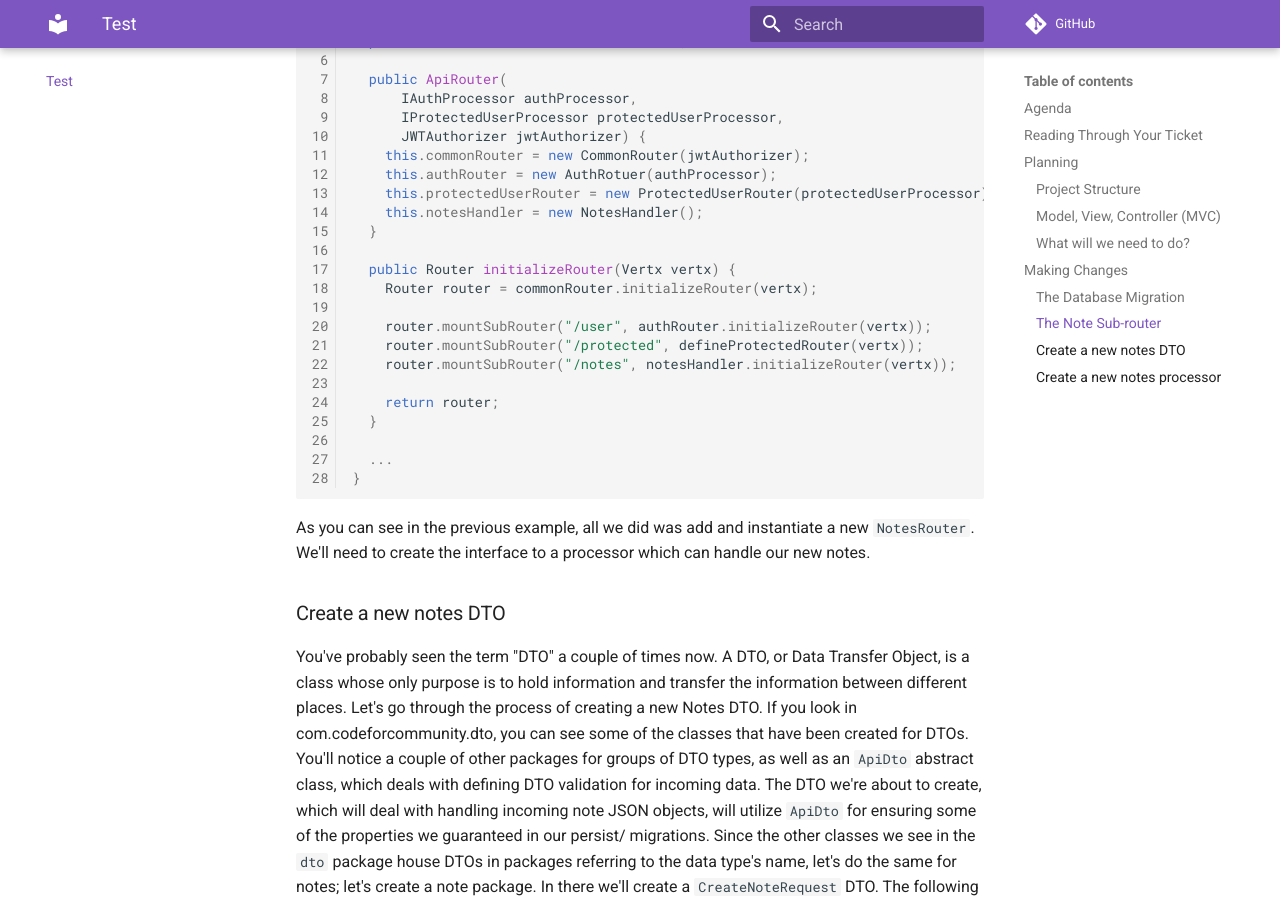
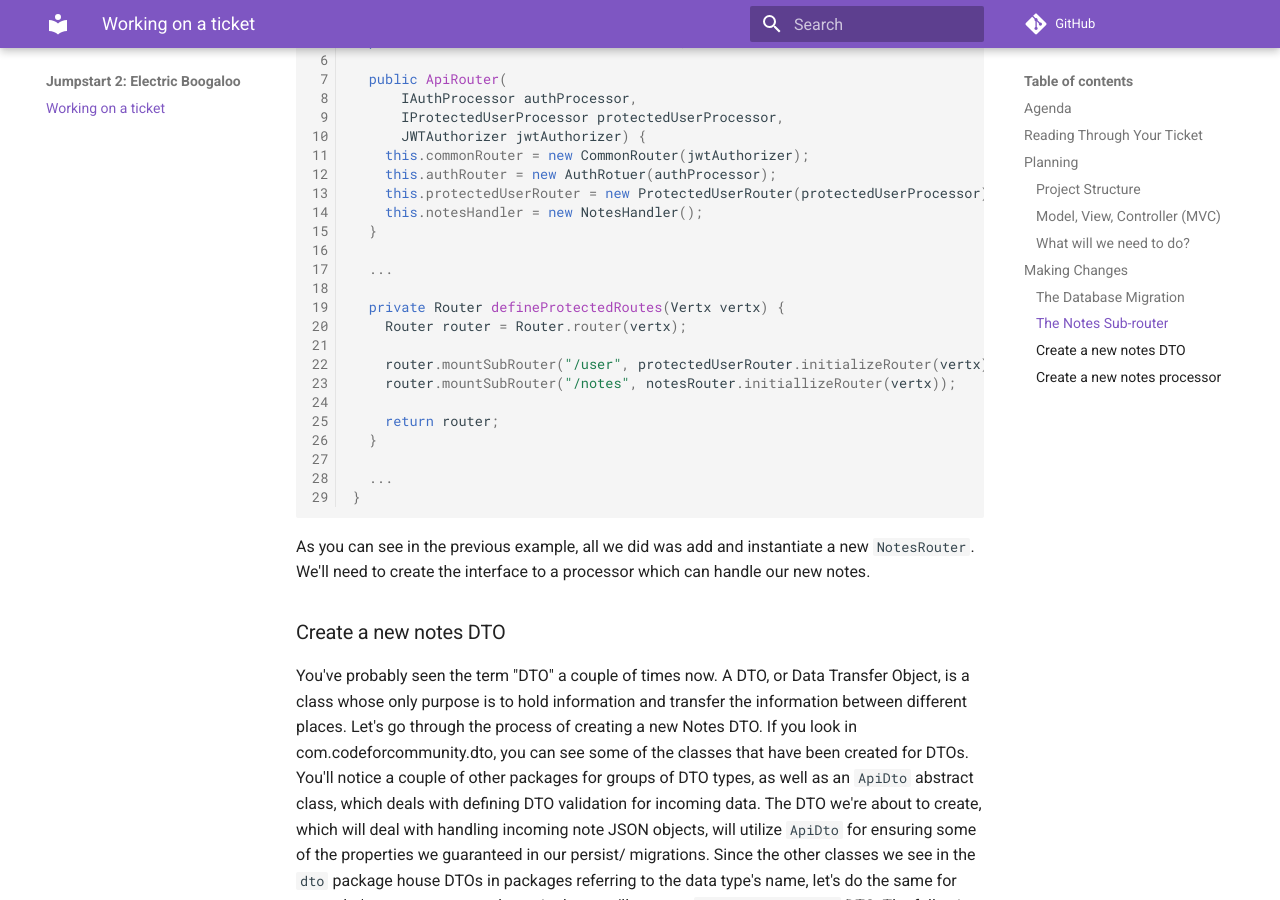
Before and after one commit to Code-4-Community/c4c-dev-docs, an MkDocs documentation site: the page built from docs/jumpstart2/general/ticket.md, in a window 1280 px wide and 900 px high, scrolled down 7908 px. Built offline with MkDocs 1.6.1 and Material for MkDocs 9.7.7, drawn with Linux system fonts in a browser that asks for light colours; comment, search, counter and statistics services are not loaded; some of the changed text lies outside the part shown.

Commit message:
Work changes

```diff
--- a/docs/jumpstart2/backend/ticket.md
+++ b/docs/jumpstart2/general/ticket.md
@@ -16,7 +16,7 @@ and ask. Good luck on your tickets!
       - Model, View, Controller (MVC)
     - What will we need to do?
 3. Making Changes
-   - ???
+    - ???
 4. Testing!!!
 5. Pull Requests
 
@@ -307,7 +307,7 @@ the record class in service/ you added when you're done.
 
 Cool, now we're done with working in persist/. Let's move on to creating the Note sub-router.
 
-### The Note Sub-router
+### The Notes Sub-router
 
 Creating a new sub-router is pretty simple, but first let's take a look at what routing even means. Routing is
 when an application receives a request at a certain endpoint, usually a path in a URL, and performs some associated
@@ -363,12 +363,13 @@ public class ApiRouter implements IRouter {
     this.notesHandler = new NotesHandler();
   }
 
-  public Router initializeRouter(Vertx vertx) {
-    Router router = commonRouter.initializeRouter(vertx);
+  ...
 
-    router.mountSubRouter("/user", authRouter.initializeRouter(vertx));
-    router.mountSubRouter("/protected", defineProtectedRouter(vertx));
-    router.mountSubRouter("/notes", notesHandler.initializeRouter(vertx));
+  private Router defineProtectedRoutes(Vertx vertx) {
+    Router router = Router.router(vertx);
+
+    router.mountSubRouter("/user", protectedUserRouter.initializeRouter(vertx));
+    router.mountSubRouter("/notes", notesRouter.initiallizeRouter(vertx));
 
     return router;
   }
@@ -450,6 +451,8 @@ We're all done with the DTO now, so let's take a look at the processor.
 
 ### Create a new notes processor
 
+Now we need to create what's called a processor for notes. In C4C, we use the term processor to define
+a class which deals with the interactions between an API and jOOQ type, both for incoming and outgoing data.
 
 
 
--- a/mkdocs.yml
+++ b/mkdocs.yml
@@ -32,6 +32,8 @@ nav:
       - Home: guides/index.md
       - Jumpstart Fullstack Course: https://learn.c4cneu.com
       - Frontend Data Architecture with Redux: guides/frontend-redux.md
+  -  "Jumpstart 2: Electric Boogaloo":
+       - Working on a ticket: jumpstart2/general/ticket.md
   - Lucy's Love Bus (LLB):
       - Home: llb/index.md
       - Feature API Specification: llb/llb-api-spec.md
@@ -53,4 +55,3 @@ nav:
       - Add Yourself to People page: c4cwebsite/people.md
   - Amazon Web Services:
       - Backend Deployment: aws/backend-deployment.md
-  - Test: "jumpstart2/backend/ticket.md"
```
